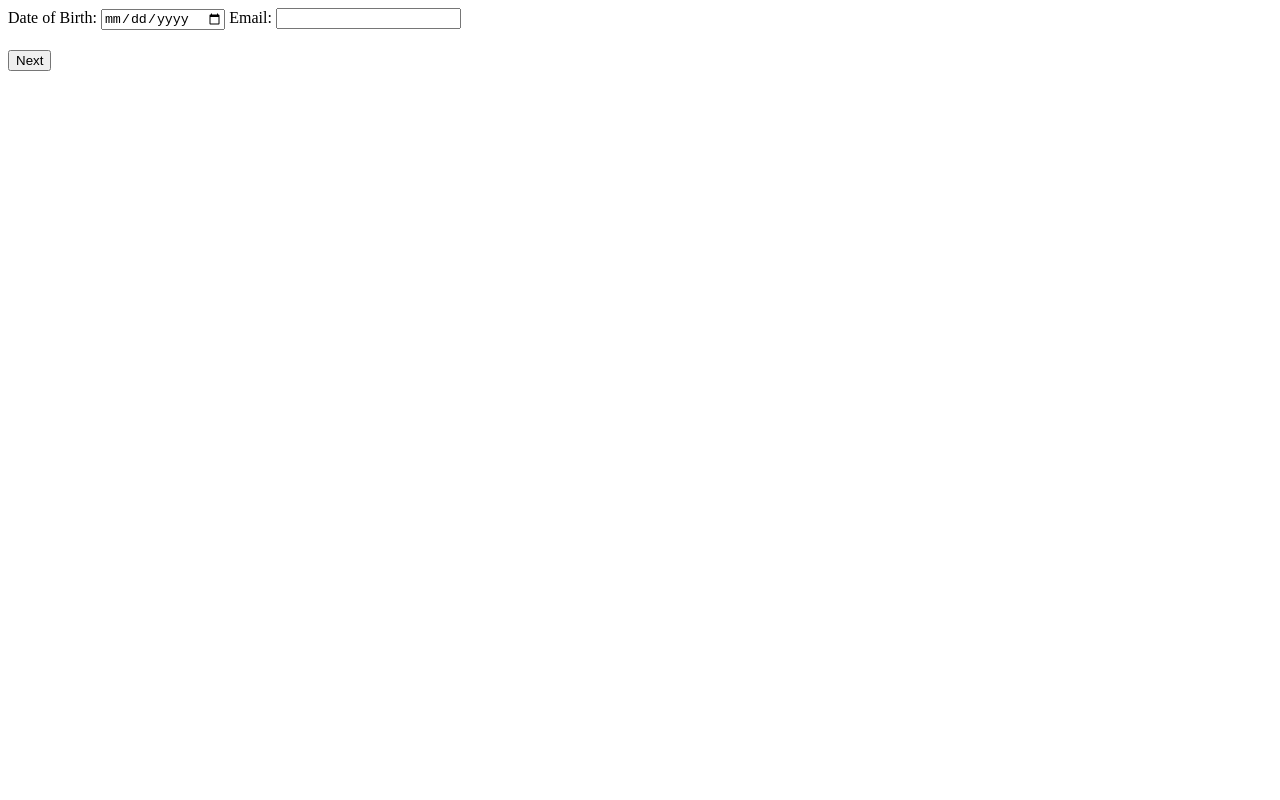
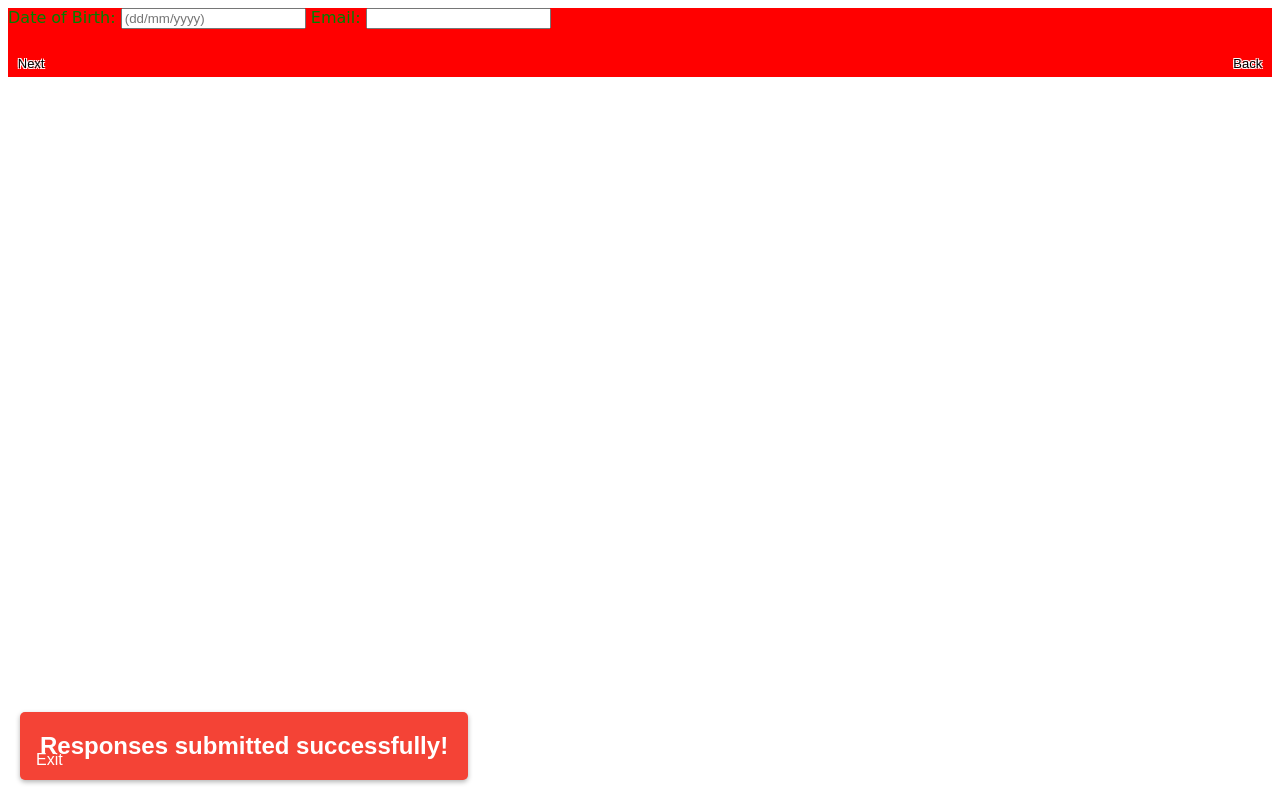
Before and after one commit to himayatazizi/KraiserInsurance, a plain HTML site: page index.html in a window 1280 px wide. Both pictures are taken after a click on the button "Next". Drawn offline with Linux system fonts and the light colour scheme.

Commit message:
added mods

```diff
--- a/index.html
+++ b/index.html
@@ -4,6 +4,10 @@
   <title>Multi-Page Form</title>
   <style>
     /* CSS styles for the form */
+    body {
+      font-family: sans-serif;
+    }
+
     .form-page {
       display: none;
     }
@@ -15,11 +19,118 @@
     .form-buttons {
       margin-top: 20px;
     }
+
+    .warning-popup {
+      position: fixed;
+      bottom: 20px;
+      left: 20px;
+      padding: 20px;
+      background-color: #f44336;
+      color: white;
+      font-size: 24px;
+      font-weight: bold;
+      border-radius: 5px;
+      box-shadow: 0 2px 5px rgba(0, 0, 0, 0.3);
+    }
+
+    .warning-popup .exit-button {
+      position: absolute;
+      bottom: 10px;
+      left: 10px;
+      background-color: transparent;
+      color: white;
+      border: none;
+      font-size: 16px;
+    }
+
+    /* Page-specific styles */
+
+    /* Page 1 */
+    #page1 {
+      color: yellow;
+      background-color: blue;
+      text-align: right;
+    }
+
+    /* Page 2 */
+    #page2 {
+      font-family: cursive;
+      color: green;
+      background-color: red;
+    }
+
+    /* Page 3 */
+    #page3 {
+      font-family: Arial, sans-serif; /* Hard to read font */
+      text-align: left; /* Bottom left alignment */
+    }
+
+    /* Page 4 */
+    #page4 {
+      font-family: sans-serif; /* Sans serif font */
+    }
+
+    /* Buttons */
+
+    .next-button,
+    .back-button {
+      background-color: transparent; /* Super flat design */
+      border: none; /* No physical arrow */
+      font-size: small; /* Small size */
+
+      /* Slightly harder to read */
+      text-shadow:
+        -1px -1px white,
+        -1px 1px white,
+        1px -1px white,
+        1px 1px white;
+
+        cursor:pointer;
+        outline:none;
+        padding:.5em .75em;
+        border-radius:.25em
+    }
+
+    .back-button {
+      float: right; /* Right side */
+    }
+
+    /* Hide browser default focus outline on buttons and form elements */
+
+     button:focus,
+     input:focus,
+     textarea:focus,
+     select:focus {
+         outline:none
+     }
+
+     button::-moz-focus-inner,
+     input::-moz-focus-inner,
+     textarea::-moz-focus-inner,
+     select::-moz-focus-inner {
+         border:none
+     }
+
+     button::-moz-focus-inner {
+         border:none
+     }
+
+     input::-moz-focus-inner {
+         border:none
+     }
+
+     textarea::-moz-focus-inner {
+         border:none
+     }
+
+     select::-moz-focus-inner {
+         border:none
+     }
 </style>
 </head>
 <body>
 <form id="multi-page-form">
-    <!-- Page 1: First and Last Name -->
+<!-- Page 1 -->
 <div class="form-page active" id="page1">
 <label for="first-name">First Name:</label>
 <input type="text" id="first-name" required>
@@ -28,24 +139,25 @@
 <input type="text" id="last-name" required>
 
 <div class="form-buttons">
-        <button type="button" onclick="nextPage('page2')">Next</button>
+<button type="button" onclick="nextPage('page2')" class="next-button">Next</button>
 </div>
 </div>
 
-    <!-- Page 2: Date of Birth and Email -->
+<!-- Page 2 -->
 <div class="form-page" id="page2">
 <label for="date-of-birth">Date of Birth:</label>
-      <input type="date" id="date-of-birth" required>
+<input type="text" id="date-of-birth" required placeholder="(dd/mm/yyyy)">
 
 <label for="email">Email:</label>
 <input type="email" id="email" required>
 
 <div class="form-buttons">
-        <button type="button" onclick="nextPage('page3')">Next</button>
+<button type="button" onclick="nextPage('page3')" class="next-button">Next</button>
+<button type="button" onclick="prevPage('page1')" class="back-button">Back</button>
 </div>
 </div>
 
-    <!-- Page 3: Phone Number and Age -->
+<!-- Page 3 -->
 <div class="form-page" id="page3">
 <label for="phone-number">Phone Number:</label>
 <input type="tel" id="phone-number" required>
@@ -54,11 +166,12 @@
 <input type="number" id="age" required>
 
 <div class="form-buttons">
-        <button type="button" onclick="nextPage('page4')">Next</button>
+<button type="button" onclick="nextPage('page4')" class="next-button">Next</button>
+<button type="button" onclick="prevPage('page2')" class="back-button">Back</button>
 </div>
 </div>
 
-    <!-- Page 4: Rating -->
+<!-- Page 4 -->
 <div class="form-page" id="page4">
     <p>Please rate your experience (1-5 stars):</p>
 
@@ -77,9 +190,7 @@
     </div>
   </div>
 
-  </form>
-
-  <!-- JavaScript to handle page navigation -->
+  <!-- JavaScript to handle page navigation and pop-up message -->
   <script>
     function nextPage(pageId) {
       // Hide the current page
@@ -89,6 +200,39 @@
       // Show the next page
       var nextPage = document.getElementById(pageId);
       nextPage.classList.add('active');
+
+      // Show the success pop-up message
+      showSuccessPopup();
+    }
+
+    function prevPage(pageId) {
+      // Hide the current page
+      var currentPage = document.querySelector('.form-page.active');
+      currentPage.classList.remove('active');
+
+      // Show the previous page
+      var prevPage = document.getElementById(pageId);
+      prevPage.classList.add('active');
+
+      // Show the success pop-up message
+      showSuccessPopup();
+    }
+
+    // Function to show the success pop-up message
+    function showSuccessPopup() {
+      var popup = document.createElement('div');
+      popup.className = 'warning-popup';
+      popup.innerHTML = 'Responses submitted successfully!';
+
+      var exitButton = document.createElement('button');
+      exitButton.className = 'exit-button';
+      exitButton.textContent = 'Exit';
+      exitButton.onclick = function () {
+        popup.style.display = 'none';
+      };
+
+      popup.appendChild(exitButton);
+      document.body.appendChild(popup);
   }
   </script>
 
```
Lines whose indentation alone changed are shown as unchanged.
